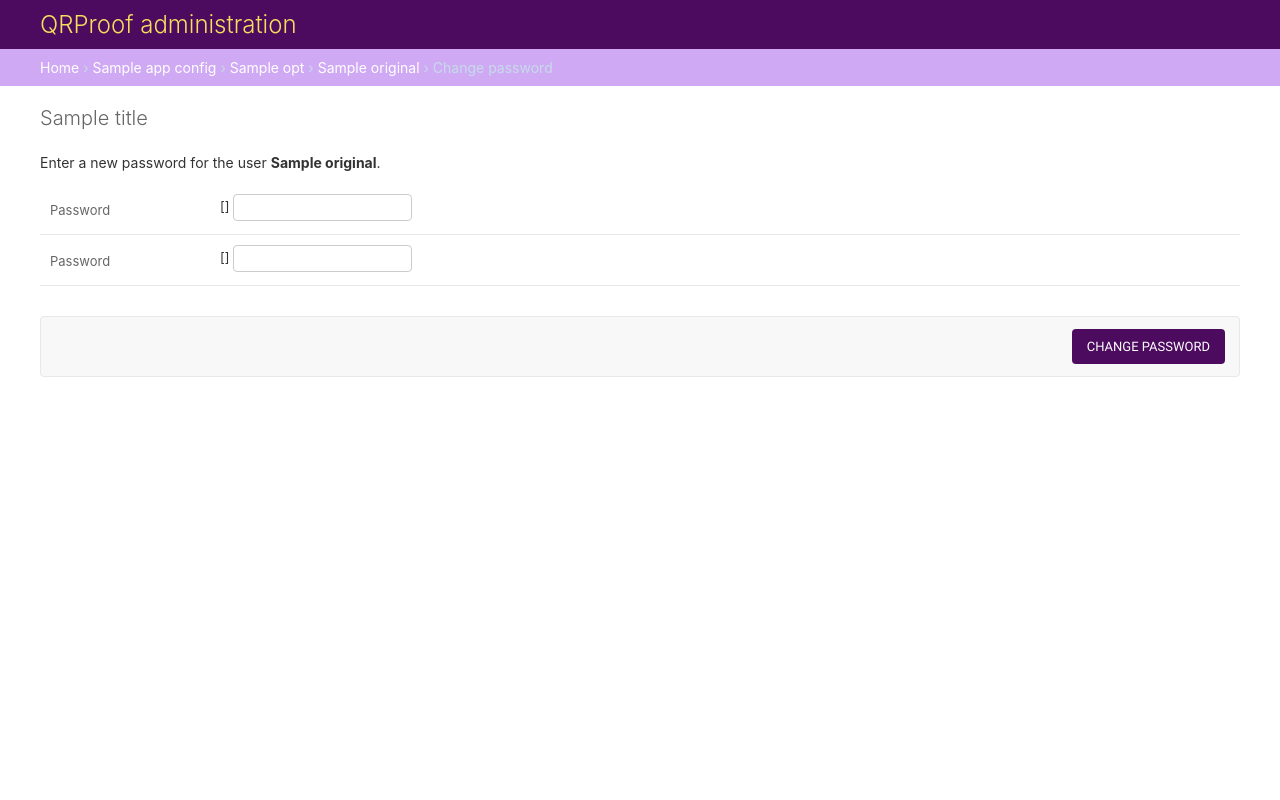
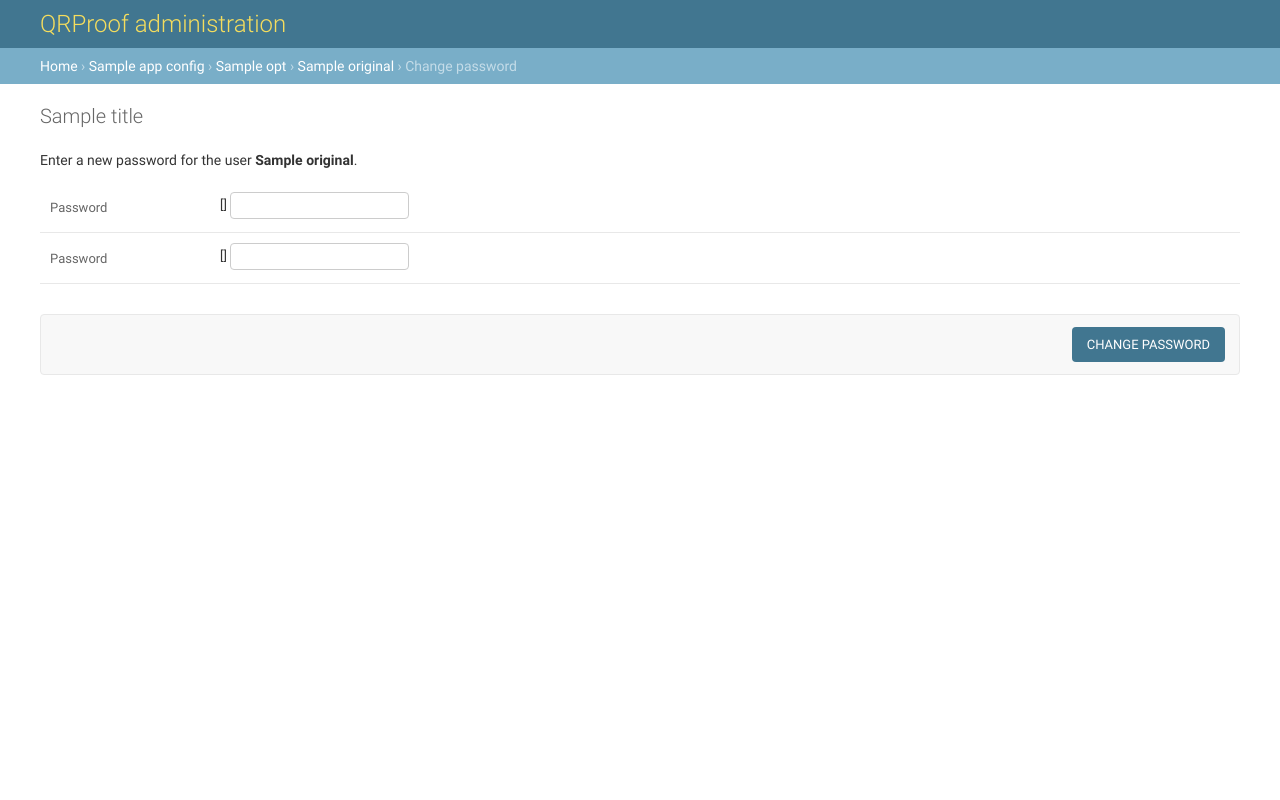
Before and after one commit to JoseDCJesus/qrproof2, a Django app: template templates/admin/auth/user/change_password.html in a window 1280 px wide. Run offline with Django 3.2, Linux system fonts and the light colour scheme; the template is opened without the code that fills it: most values are stand-ins (such as "Sample title", 1, 10 or a date in 2020); form fields are guessed from the names that the template uses.

Commit message:
My Django Girls app, first commit

```diff
--- a/qrproof/settings.py
+++ b/qrproof/settings.py
@@ -25,7 +25,7 @@ SECRET_KEY = '+ia9(i$ot4b0^y(0ea&t&@#4+it&752vbm)y&6p!c0&$ta-!j6'
 # SECURITY WARNING: don't run with debug turned on in production!
 DEBUG = True
 
-ALLOWED_HOSTS = ['josdcjesus.pythonanywhere.com']
+ALLOWED_HOSTS = []
 
 
 # Application definition
--- a/qrproof/wsgi.py
+++ b/qrproof/wsgi.py
@@ -10,9 +10,7 @@ https://docs.djangoproject.com/en/2.1/howto/deployment/wsgi/
 import os
 
 from django.core.wsgi import get_wsgi_application
-from dj_static import Cling
 
 os.environ.setdefault('DJANGO_SETTINGS_MODULE', 'qrproof.settings')
 
-#application = get_wsgi_application()
-application = Cling(get_wsgi_application())
+application = get_wsgi_application()
--- a/templates/admin/base.html
+++ b/templates/admin/base.html
@@ -2,7 +2,7 @@
 {% get_current_language as LANGUAGE_CODE %}{% get_current_language_bidi as LANGUAGE_BIDI %}
 <html lang="{{ LANGUAGE_CODE|default:"en-us" }}" {% if LANGUAGE_BIDI %}dir="rtl"{% endif %}>
 <head>
-<title>{% block title %}{{ title }} | {{ site_title|default:_('QRProof site admin') }}{% endblock %}</title>
+<title>{% block title %}{% endblock %}</title>
 <link rel="stylesheet" type="text/css" href="{% block stylesheet %}{% static "admin/css/base.css" %}{% endblock %}">
 {% block extrastyle %}{% endblock %}
 {% if LANGUAGE_BIDI %}<link rel="stylesheet" type="text/css" href="{% block stylesheet_rtl %}{% static "admin/css/rtl.css" %}{% endblock %}">{% endif %}
--- a/templates/admin/base_site.html
+++ b/templates/admin/base_site.html
@@ -1,73 +1,11 @@
 {% extends "admin/base.html" %}
 
-{% block title %}{{ title }} | {{ site_title|default:_('QRProof site admin') }}{% endblock %}
+{% block title %}{{ title }} | QRProof site admin {% endblock %}
 
 {% block branding %}
-<h1 id="site-name"><a href="{% url 'admin:index' %}">{{ site_header|default:_('QRProof administration') }}</a></h1>
-{% endblock %}
-{% block extrastyle %}
-<style>
-  :root {
-    --primary-color: #4C0B5F;
-    --primary-color-faded: #D0A9F5;
-    --secondary-color: #2E64FE;
-  }
-
-  ::selection {
-    background: var(--secondary-color);
-    color:var(--primary-color);
-    opacity:1
-  }
-
-  ::-moz-selection {
-    background: var(--secondary-color);
-    color:var(--primary-color);
-    opacity:1
-  }
-  body {
-    font-family:
-          -apple-system,
-          BlinkMacSystemFont,
-          'Segoe UI',
-          Roboto,
-          Helvetica,
-          Arial,
-          sans-serif,
-          'Apple Color Emoji',
-          'Segoe UI Emoji',
-          'Segoe UI Symbol';
-  }
-  #header {
-    background: var(--primary-color);
-  }
-  .module h2, .module caption, .inline-group h2 {
-    background-color: var(--primary-color-faded);
-  }
-  div.breadcrumbs {
-    background: var(--primary-color-faded);
-  }
-  a:link, a:visited {
-    color: var(--primary-color-faded);
-  }
-  .selector-chosen h2 {
-    background: var(--primary-color-faded) !important;
-  }
-  .button, input[type=submit], input[type=button], .submit-row input, a.button {
-    background: var(--primary-color-faded);
-  }
-  .button.default, input[type=submit].default, .submit-row input.default {
-    background: var(--primary-color);
-  }
-  .button:active, input[type=submit]:active, input[type=button]:active, .button:focus, input[type=submit]:focus, input[type=button]:focus, .button:hover, input[type=submit]:hover, input[type=button]:hover {
-    background: var(--primary-color-faded);
-    opacity: 0.8;
-  }
-  .button.default:active, input[type=submit].default:active, .button.default:focus, input[type=submit].default:focus, .button.default:hover, input[type=submit].default:hover {
-    background: var(--primary-color);
-    opacity: 0.8;
-  }
-</style>
+<h1 id="site-name"><a href="{% url 'admin:index' %}"> QRProof administration </a></h1>
 {% endblock %}
 
 
+
 {% block nav-global %}{% endblock %}
```
